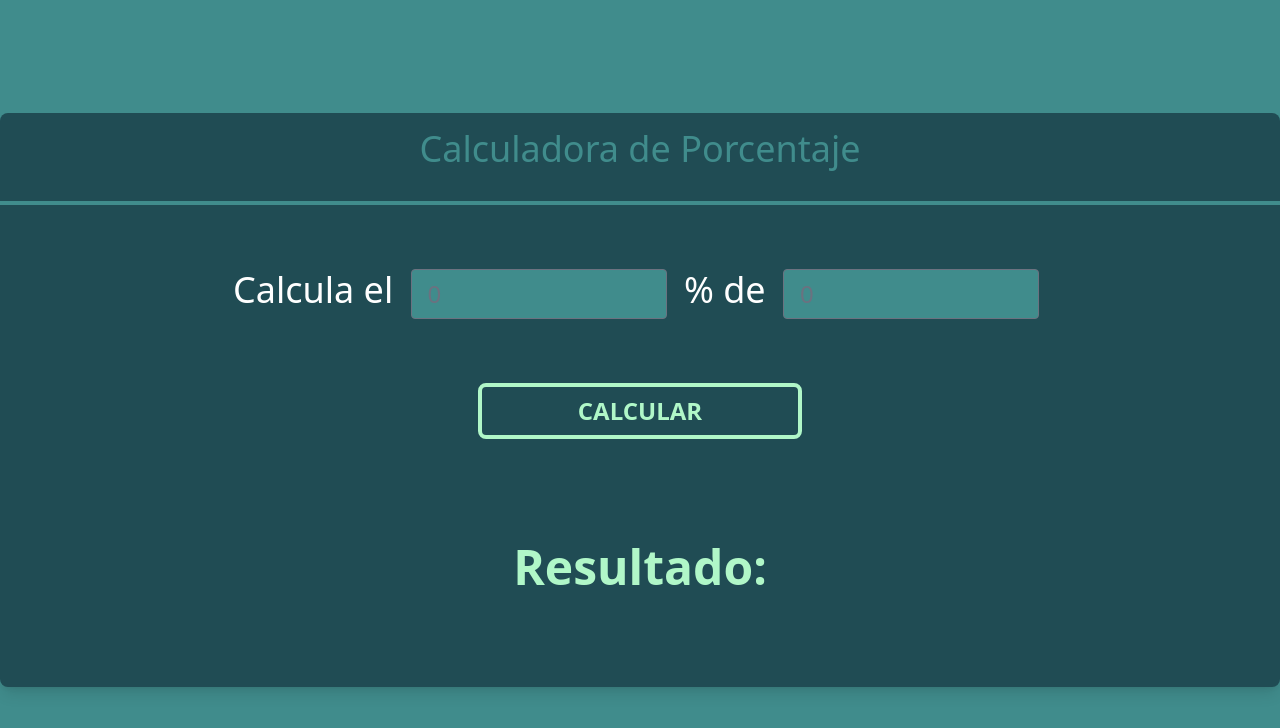
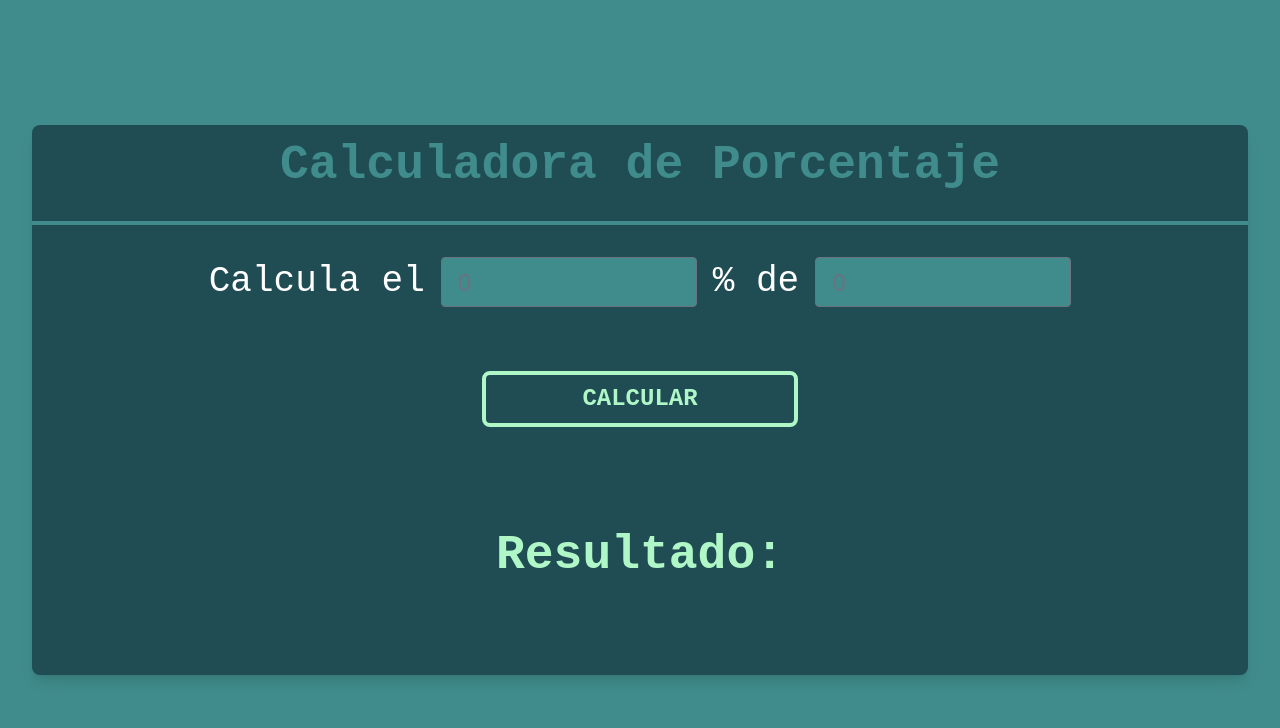
Before and after one commit to DannyArroba/RetoJavaScript, a website: page public/index.html in a window 1280 px wide. Drawn offline with Linux system fonts and the light colour scheme.

Commit message:
Entrega todo

```diff
--- a/public/index.html
+++ b/public/index.html
@@ -5,25 +5,27 @@
   <meta name="viewport" content="width=device-width, initial-scale=1.0">
   <title>Calculadora</title>
   <link rel="stylesheet" href="../public/css/tailwind.css">
+  <script src="./js/main.js"></script>
 </head>
-<body class="bg-[#408c8c] flex items-center justify-center min-h-screen text-green-300">
-  <div class="bg-[#204c54]  rounded-lg shadow-lg  max-w-7xl">
-    <h1 class="text-4xl font-mono mb-8 text-[#408c8c] text-center mt-4">Calculadora de Porcentaje</h1>
-    <hr class="border-t-4 border-[#408c8c] w-screen mb-8">
-    <div class="text-center  text-white text-4xl mb-8 mt-16">
-      <span>Calcula el</span>
-      <input type="number" id="percentage" placeholder="0" class="bg-[#408c8c] text-2xl text-white rounded px-4 py-2 text-left mx-2 w-64">
-      <span>% de</span>
-      <input type="number" id="number" placeholder="0" class="bg-[#408c8c] text-2xl text-white rounded px-4 py-2 text-left mx-2 w-64">
+<body class="bg-[#408c8c] flex items-center justify-center min-h-screen text-green-300 font-source-code">
+  <div class="bg-[#204c54] rounded-lg shadow-lg max-w-7xl w-full mx-4 sm:mx-6 lg:mx-8">
+    <h1 class="text-3xl sm:text-5xl font-bold mb-8 text-[#408c8c] text-center mt-4">Calculadora de Porcentaje</h1>
+    <hr class="border-t-4 border-[#408c8c] w-full mb-8">
+    <div class="text-center text-white text-2xl sm:text-3xl lg:text-4xl mb-8 mt-8">
+      <div class="flex flex-col lg:flex-row items-center justify-center space-y-4 lg:space-y-0 lg:space-x-4">
+        <span>Calcula el</span>
+        <input type="number" id="percentage" placeholder="0" class="bg-[#408c8c] font-sans text-lg sm:text-2xl text-white rounded px-4 py-2 text-left w-48 sm:w-64">
+        <span>% de</span>
+        <input type="number" id="number" placeholder="0" class="bg-[#408c8c] font-sans text-lg sm:text-2xl text-white rounded px-4 py-2 text-left w-48 sm:w-64">
+      </div>
     </div>
-    <div class="flex justify-center p-8 mb-8">
-      <button id="calculate" class="bg-[#204c54] text-[#b0f7c8] border-4 border-[#b0f7c8] rounded-lg px-24 py-2 text-2xl font-bold hover:bg-[#408c8c] hover:text-[#204c54] transition">CALCULAR</button>
+    <div class="flex justify-center p-4 sm:p-8 mb-8">
+      <button id="calculate" class="bg-[#204c54] text-[#b0f7c8] border-4 border-[#b0f7c8] rounded-lg px-16 sm:px-24 py-2 text-lg sm:text-2xl font-bold hover:bg-[#408c8c] hover:text-[#204c54] transition">CALCULAR</button>
     </div>
-    <div class="mt-8 mb-14 p-10 text-center">
-      <p id="result" class="text-5xl font-bold text-[#b0f7c8]">Resultado: </p>
+    <div class="mt-8 mb-14 p-4 sm:p-10 text-center">
+      <p id="result" class="text-3xl sm:text-5xl font-bold text-[#b0f7c8]">Resultado: </p>
     </div>
+  </div>
 
-  </div>
-  <script src="./js/main.js"></script>
 </body>
 </html>
--- a/tailwind.config.js
+++ b/tailwind.config.js
@@ -7,7 +7,7 @@ module.exports = {
         'sans': ['ui-sans-serif', 'system-ui',],
         'serif': ['ui-serif', 'Georgia',],
         'mono': ['ui-monospace', 'SFMono-Regular',],
-
+        'source-code': ['"Source Code Pro"', 'monospace']
       },
     },
   },
```
Also changed, not shown: public/css/tailwind.css, 1 other file.
